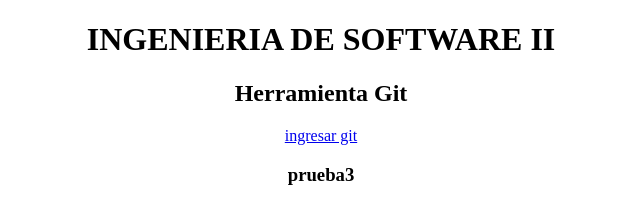
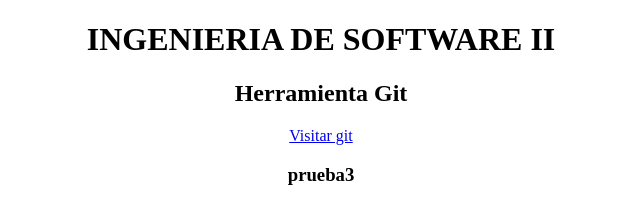
Before and after one commit to wmorales2021/PROYECTOINGSOFT2, a plain HTML site: page index.html in a window 1280 px wide. Shown: the full height of the page, 319-959 px from the left. Drawn offline with Linux system fonts and the light colour scheme.

Commit message:
cambio de ingresar por visitar

```diff
--- a/index.html
+++ b/index.html
@@ -25,7 +25,7 @@
 		<div style="text-align:center">
 			<h1> INGENIERIA DE SOFTWARE II</h1>
 			<h2>Herramienta Git </h2>
-			<a href="https://github.com/"> ingresar git</a>
+			<a href="https://github.com/"> Visitar git</a>
 			<h3> prueba3</h3>
 
 		</div>
```
